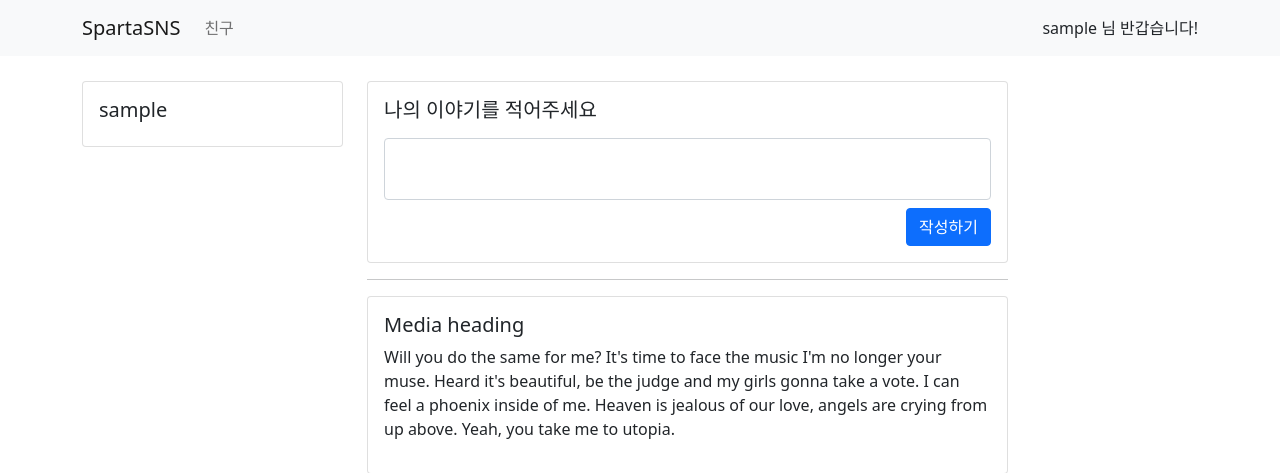
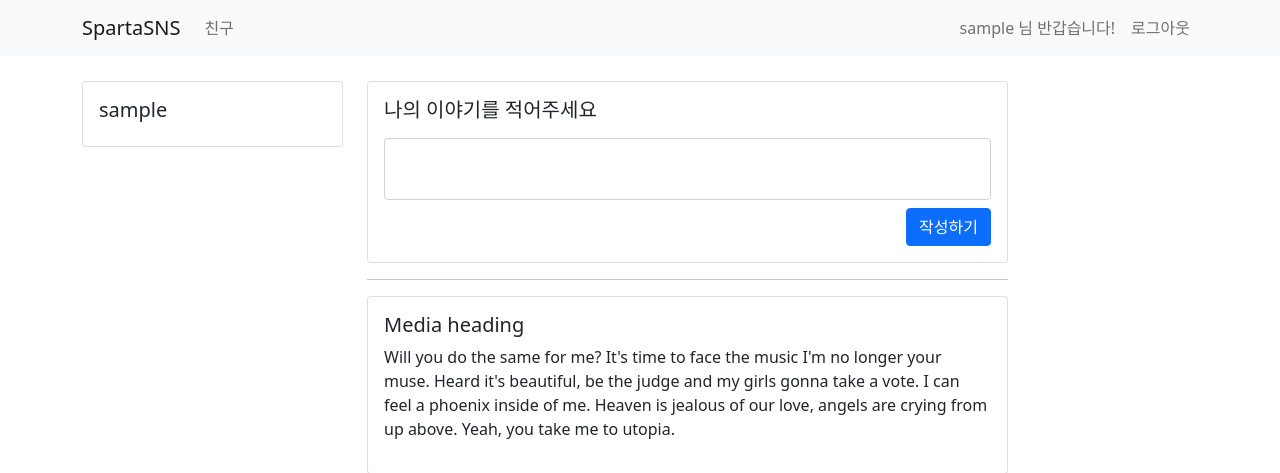
Before and after one commit to joong8812/mySpartaSns, a Django app: page /tweet/ in a window 1280 px wide. Shown: the top 473 px of the page. Run offline with Django 4.2, Linux system fonts and the light colour scheme; the visitor is signed in with stand-in values (Sample User, id 1).

Commit message:
add - logout

```diff
--- a/templates/base.html
+++ b/templates/base.html
@@ -67,7 +67,18 @@
                         </li>
                     </ul>
                     {% else %}
-                        {{ user.username }} 님 반갑습니다!
+                    <ul class="navbar-nav mr-auto">
+                        <li class="nav-item disabled">
+                            <span class="nav-link">
+                                {{ user.username }} 님 반갑습니다!
+                            </span>
+                        </li>
+                        <li class="nav-item active">
+                            <a class="nav-link" href="/logout">
+                                로그아웃
+                            </a>
+                        </li>
+                    </ul>
                     {% endif %}
                 </form>
             </div>
--- a/user/urls.py
+++ b/user/urls.py
@@ -4,4 +4,5 @@ from . import views
 urlpatterns = [
     path('sign-up/', views.sign_up_view, name='sign-up'),
     path('sign-in/', views.sign_in_view, name='sign-in'),
+    path('logout/', views.logout, name='logout'),
 ]
```
